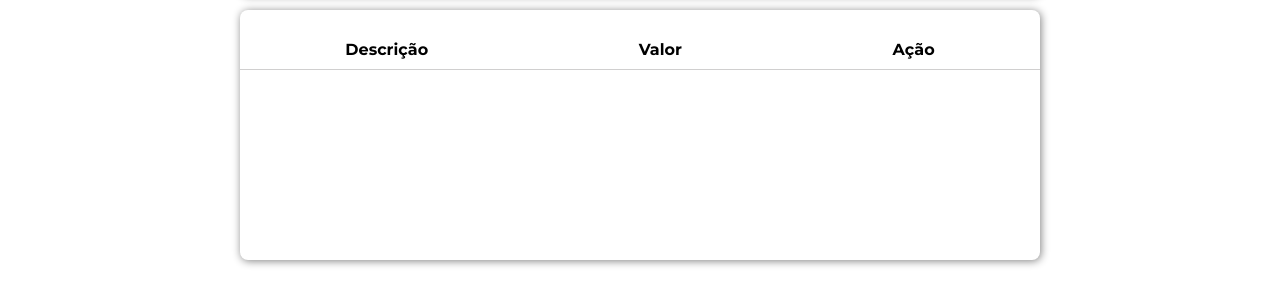
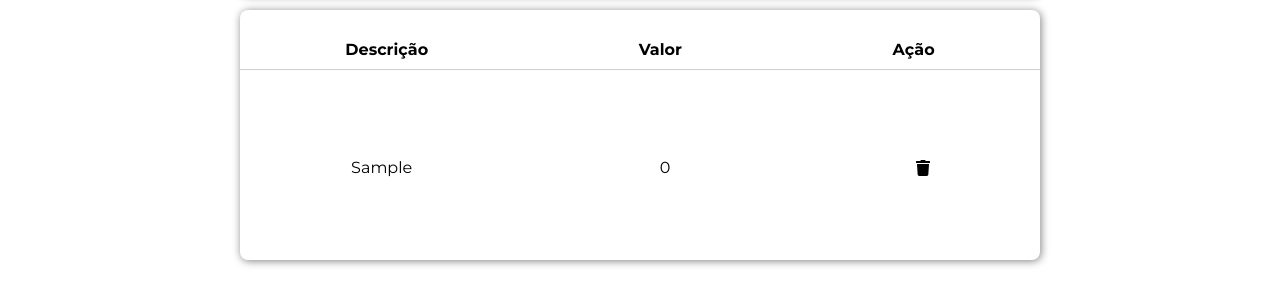
Before and after one commit to marlleyck/controle-de-financas, a React (Create React App) app: page / in a window 1280 px wide. Both pictures are taken after typing "Sample" into the empty fields and a click on the button "ADICIONAR". Shown: the part 340-644 px from the top of the page. Built offline with nearby package versions, Linux system fonts and the light colour scheme.

Commit message:
atualizacao do componente show

```diff
--- a/src/components/adds/Button.jsx
+++ b/src/components/adds/Button.jsx
@@ -5,10 +5,17 @@ import './Button.sass'
 
 const Button = () => {
 
-    const {descrip, inpValor, selecao, total, setTotal, setEntrada, setSaida}
+    const {descrip, inpValor, selecao, total, setTotal, setEntrada, setSaida, financ, setFinanc}
     = useContext(AuthContext)
 
     const handleClick = () => {
+        setFinanc([...financ,
+            {
+                descricao: descrip,
+                mony: inpValor
+            }
+        ])
+
         if (selecao === 'entrada') {
             let soma = Number(total) + Number(inpValor)
             setTotal(soma)
--- a/src/components/shows/Show.jsx
+++ b/src/components/shows/Show.jsx
@@ -18,14 +18,15 @@ const Show = () => {
                 <p>Ação</p>
             </header>
 
+            <div className="body">
                 {financ.map((item) => (
-                <div className="body">
+                    <div className="cont-body">
                         <div className="desc-div">
-                        <p className='desc-value'>Salário</p>
+                            <p className='desc-value'>{item.descricao}</p>
                         </div>
 
                         <div className="value-div">
-                        <p className='valor-value'>1500</p>
+                            <p className='valor-value'>{item.mony}</p>
                         </div>
                         <div className="icon-div">
                             <FaTrash className='icon-div-lixeira' />
@@ -33,6 +34,8 @@ const Show = () => {
                     </div>
                 ))}
             </div>
+
+        </div>
      );
 }
 
--- a/src/components/shows/Show.sass
+++ b/src/components/shows/Show.sass
@@ -12,14 +12,25 @@ header
     border-bottom: 1px solid rgba(100, 98, 98, 0.3)
     padding-bottom: 10px
 
+
     p
         font-weight: bold
 
+
+
 .body
+    overflow-y: scroll
+    @include mixins.flex-center
+    justify-content: space-around
+    flex-direction: column
+    width: 100%
+    height: 190px
+
+
+.cont-body
     @include mixins.flex-center
     width: 100%
 
-    overflow-y: scroll
     justify-content: space-around
     padding-top: 5px
 
```
Lines whose indentation alone changed are shown as unchanged.
